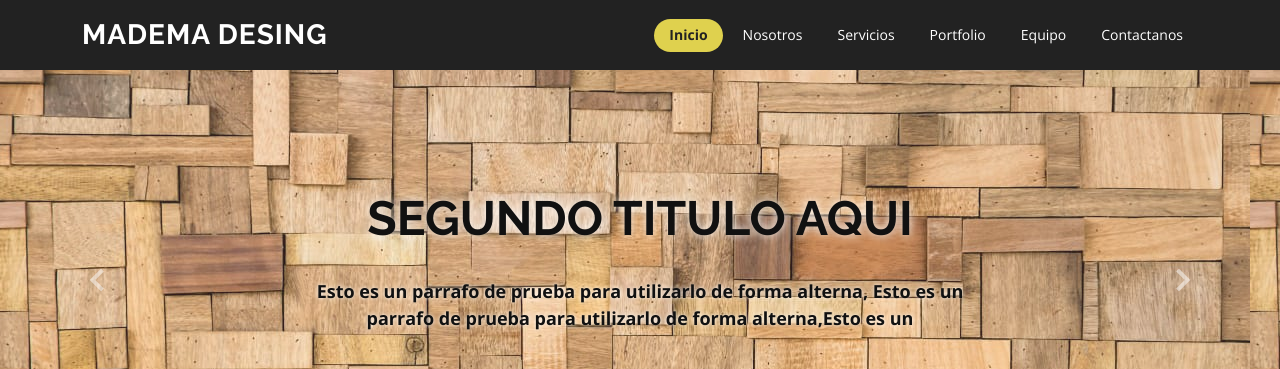
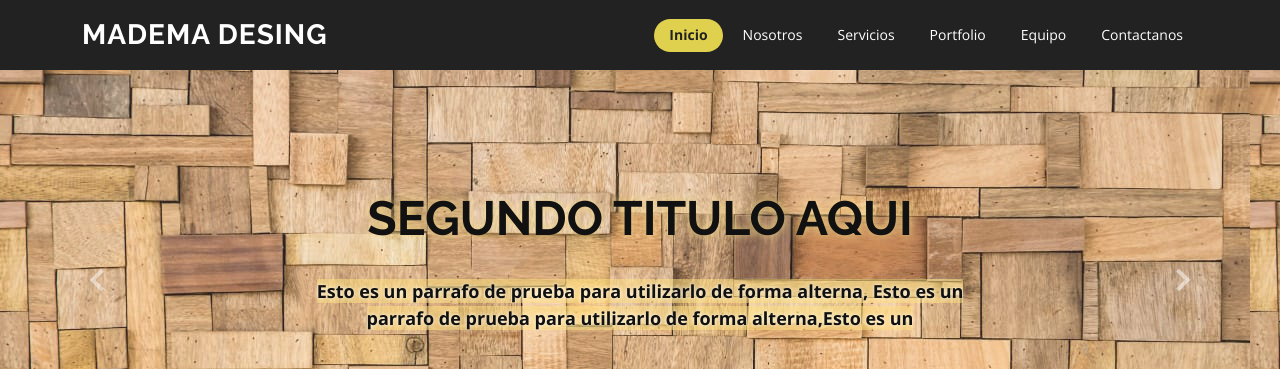
Before and after one commit to jossep2/madema, a plain HTML site: page index.html in a window 1280 px wide. Shown: the top 369 px of the page. Drawn offline with nearby package versions, Linux system fonts and the light colour scheme.

Commit message:
prueba 8

```diff
--- a/assets/css/style.css
+++ b/assets/css/style.css
@@ -368,7 +368,7 @@ h1, h2, h3, h4, h5, h6 {
   margin-bottom: 30px;
   font-size: 48px;
   font-weight: 900;
-  text-shadow: 0 0 0.2em white;
+  text-shadow: 0 0 0.2em var(--sombraAmarilla);
 }
 
 #hero p {
@@ -380,6 +380,10 @@ h1, h2, h3, h4, h5, h6 {
   font-weight: 900;
   text-shadow: 0em 0em 0.25em rgb(255, 255, 255);
   font-size: large;
+}
+
+#hero p span{
+  background-color: var(--fondotransparenteAmarillo);
 }
 
 #hero .carousel-control-prev, #hero .carousel-control-next {
--- a/index.html
+++ b/index.html
@@ -72,7 +72,7 @@
       <div class="carousel-item active">
         <div class="carousel-container">
           <h2 class="animate__animated animate__fadeInDown">BIENVENIDO A <span>MADEMA</span></h2>
-          <p class="animate__animated fanimate__adeInUp">Esto es un parrafo de prueba para utilizarlo de forma alterna, Esto es un parrafo de prueba para utilizarlo de forma alterna,</p>
+          <p class="animate__animated fanimate__adeInUp"><span>Esto es un parrafo de prueba para utilizarlo de forma alterna, Esto es un parrafo de prueba para utilizarlo de forma alterna,</span></p>
           <a href="#about" class="btn-get-started animate__animated animate__fadeInUp scrollto">
             <img class="imgWhatsapp" src="assets/img/whatsapp.svg">
             WhatsApp
@@ -84,7 +84,7 @@
       <div class="carousel-item">
         <div class="carousel-container">
           <h2 class="animate__animated animate__fadeInDown">SEGUNDO TITULO AQUI</h2>
-          <p class="animate__animated animate__fadeInUp">Esto es un parrafo de prueba para utilizarlo de forma alterna, Esto es un parrafo de prueba para utilizarlo de forma alterna,Esto es un </p>
+          <p class="animate__animated animate__fadeInUp"><span>Esto es un parrafo de prueba para utilizarlo de forma alterna, Esto es un parrafo de prueba para utilizarlo de forma alterna,Esto es un</span></p>
           <a href="#about" class="btn-get-started animate__animated animate__fadeInUp scrollto">
             <img class="imgWhatsapp" src="assets/img/whatsapp.svg">
             WhatsApp
@@ -96,7 +96,7 @@
       <div class="carousel-item">
         <div class="carousel-container">
           <h2 class="animate__animated animate__fadeInDown">TERCER TITULO AQUI</h2>
-          <p class="animate__animated animate__fadeInUp">Esto es un parrafo de prueba para utilizarlo de forma alterna, Esto es un parrafo de prueba para utilizarlo de forma </p>
+          <p class="animate__animated animate__fadeInUp"><span>Esto es un parrafo de prueba para utilizarlo de forma alterna, Esto es un parrafo de prueba para utilizarlo de forma</span></p>
 
           <a href="#about" class="btn-get-started animate__animated animate__fadeInUp scrollto">
             <img class="imgWhatsapp" src="assets/img/whatsapp.svg">
```
